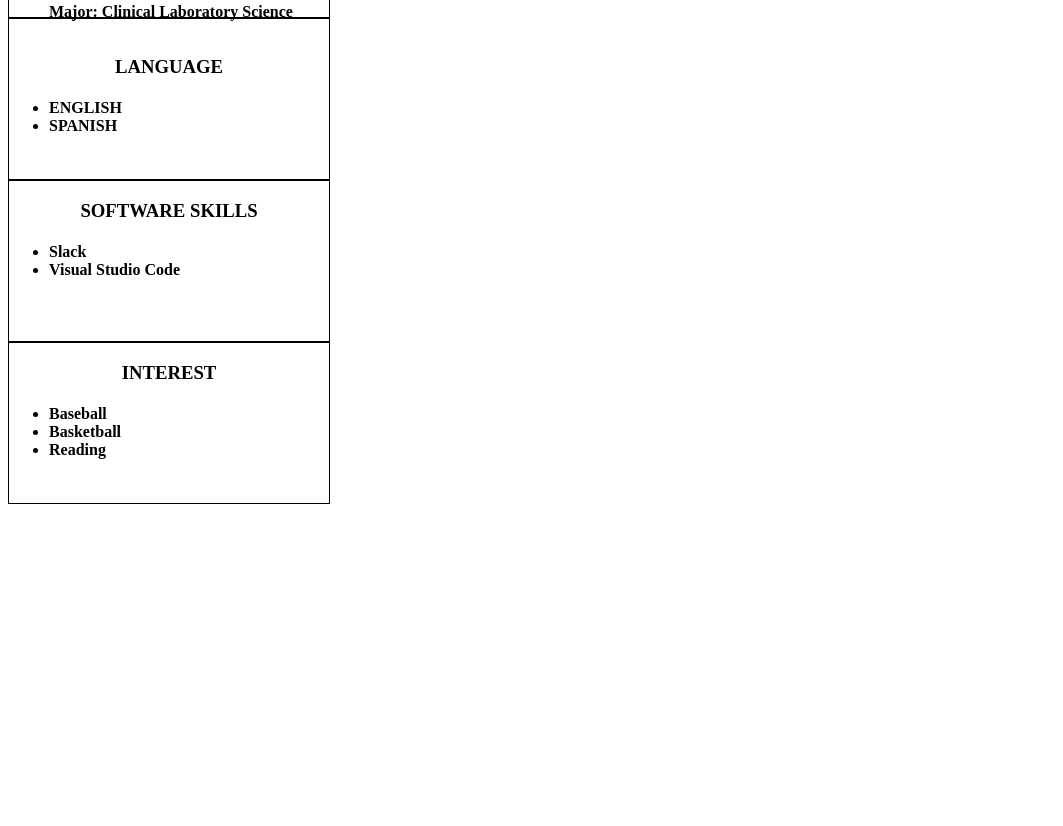
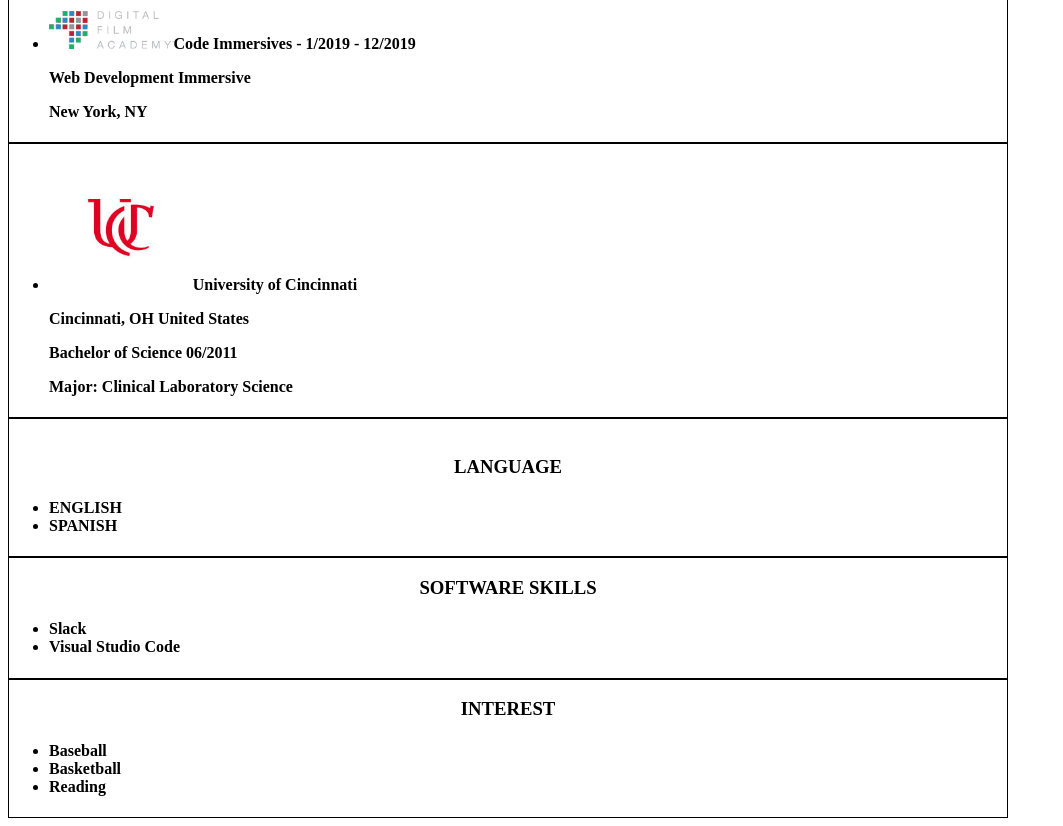
Before and after one commit to mif9075/grid-resume, a plain HTML site: page index.html in a window 1280 px wide. Shown: the part 1448-2274 px from the top of the page, without its empty margins (0-1063 px from the left). Before the commit the page ends 1960 px from the top, so only its background shows below. Drawn offline with Linux system fonts and the light colour scheme; a script that the page names is missing.

Commit message:
Remove width and height from boxes

```diff
--- a/main.css
+++ b/main.css
@@ -1,22 +1,19 @@
+/* 12 flex boxes 3x4*/
+.square {
+  border: 1px solid black;
+}
+
+/* Container of all 12 grid boxes */
+#container {
+  display: grid;
+  width: 1000px;
+  height: auto;
+}
+
 /* Black Background on selected flex boxes */
 .square1 {
   background-color: black;
   color: white;
-}
-
-/* 12 flex boxes 3x4*/
-.square {
-  padding: 0px;
-  width: 320px;
-  height: 160px;
-  border: 1px solid;
-}
-
-/* Container of all 12 flex boxes */
-#container {
-  display: grid;
-  width: 100px;
-  height: auto;
 }
 
 h3 {
@@ -39,14 +36,15 @@ h3 {
 {
   #container {
     display: grid;
+
 }
 }
 
 
 @media only screen and (min-width: 700px) and (orientation: landscape)
-{
-  footer {
-    display: grid;
-    flex-direction: row;
+  {
+    #container {
+      display: grid;
+
   }
-}
+  }
```
